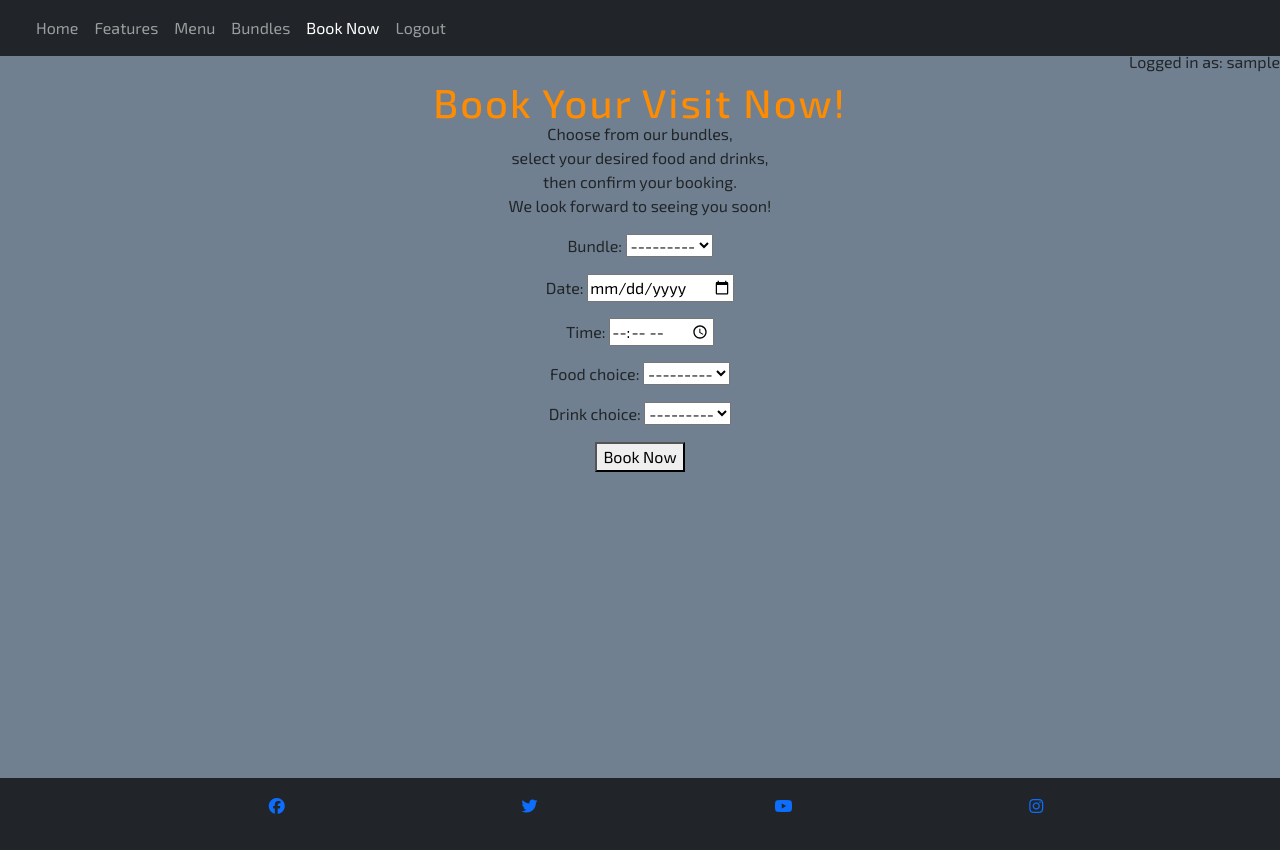
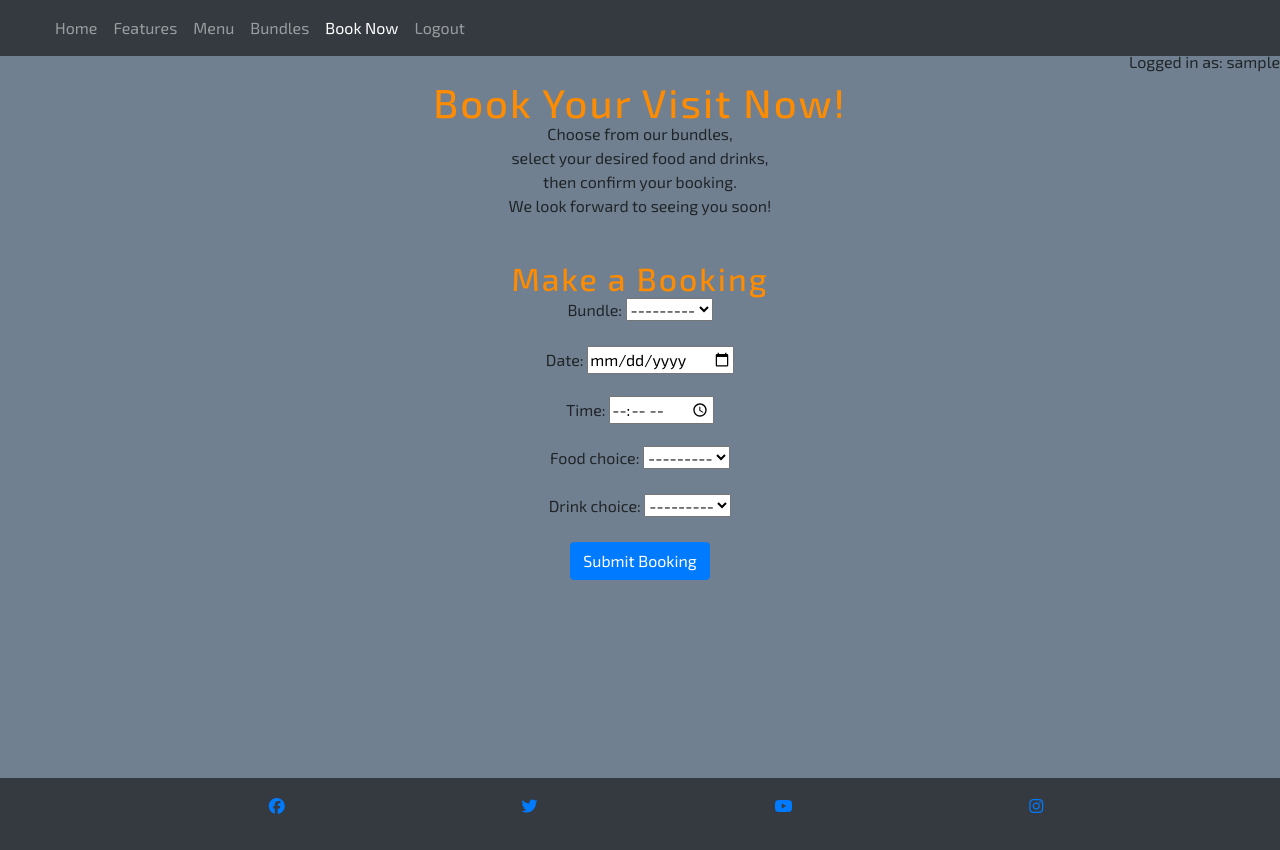
Before and after one commit to LeighAllenDev/BTTAv2, a Django app: page /booking/booking/ in a window 1280 px wide. Run offline with Django 4.2, Linux system fonts and the light colour scheme; the visitor is signed in with stand-in values (Sample User, id 1); data that the repository does not hold is empty; some libraries are stand-ins or nearby versions.

Commit message:
fix: add new form layout and js script link

```diff
--- a/templates/base.html
+++ b/templates/base.html
@@ -20,6 +20,8 @@
     <!-- Bootstrap CSS -->
     <link href="https://cdn.jsdelivr.net/npm/bootstrap@5.0.1/dist/css/bootstrap.min.css" rel="stylesheet"
         integrity="sha384-+0n0xVW2eSR5OomGNYDnhzAbDsOXxcvSN1TPprVMTNDbiYZCxYbOOl7+AMvyTG2x" crossorigin="anonymous">
+    <link rel="stylesheet" href="https://stackpath.bootstrapcdn.com/bootstrap/4.5.2/css/bootstrap.min.css">
+
 
     <link rel="stylesheet" href="{% static '/css/style.css' %}">
 
@@ -95,5 +97,6 @@
         integrity="sha384-gtEjrD/SeCtmISkJkNUaaKMoLD0//ElJ19smozuHV6z3Iehds+3Ulb9Bn9Plx0x4" crossorigin="anonymous">
         </script>
       <script src="https://kit.fontawesome.com/706cded973.js" crossorigin="anonymous"></script>
+      <script src="{% static 'js/booking.js' %}"></script>
 </body>
 </html>
--- a/templates/booking.html
+++ b/templates/booking.html
@@ -11,39 +11,16 @@
     We look forward to seeing you soon!</p>
 
 {% if user.is_authenticated %}
-<form method="post">
-    {% csrf_token %}
-    {{ form.as_p }}
-    <div id="token-info"></div>
-    <button type="submit">Book Now</button>
-</form>
+<div class="container mt-5">
+    <h2>Make a Booking</h2>
+    <form method="post" id="bookingForm">
+        {% csrf_token %}
+        {{ form.as_p }}
+        <button type="submit" class="btn btn-primary">Submit Booking</button>
+    </form>
+</div>
 {% else %}
 <p>Please <a href="{% url 'account_login' %}?next={{ request.path }}">sign in</a> or <a href="{% url 'account_signup' %}">register</a> to make a booking.</p>
 {% endif %}
 
-<script>
-document.addEventListener('DOMContentLoaded', function() {
-    const bundleSelect = document.getElementById('id_bundle');
-
-    bundleSelect.addEventListener('change', function() {
-        const bundleId = this.value;
-        // Example endpoint - adjust according to your project's URL structure
-        fetch(`/api/menu-items-for-bundle/${bundleId}/`)
-            .then(response => response.json())
-            .then(data => {
-                updateDropdown('id_food_choice', data.foodItems);
-                updateDropdown('id_drink_choice', data.drinkItems);
-            });
-    });
-
-    function updateDropdown(fieldId, items) {
-        let field = document.getElementById(fieldId);
-        field.innerHTML = '';  // Clear existing options
-        items.forEach(item => {
-            let option = new Option(item.name, item.id);
-            field.add(option);
-        });
-    }
-});
-</script>
 {% endblock %}
```
